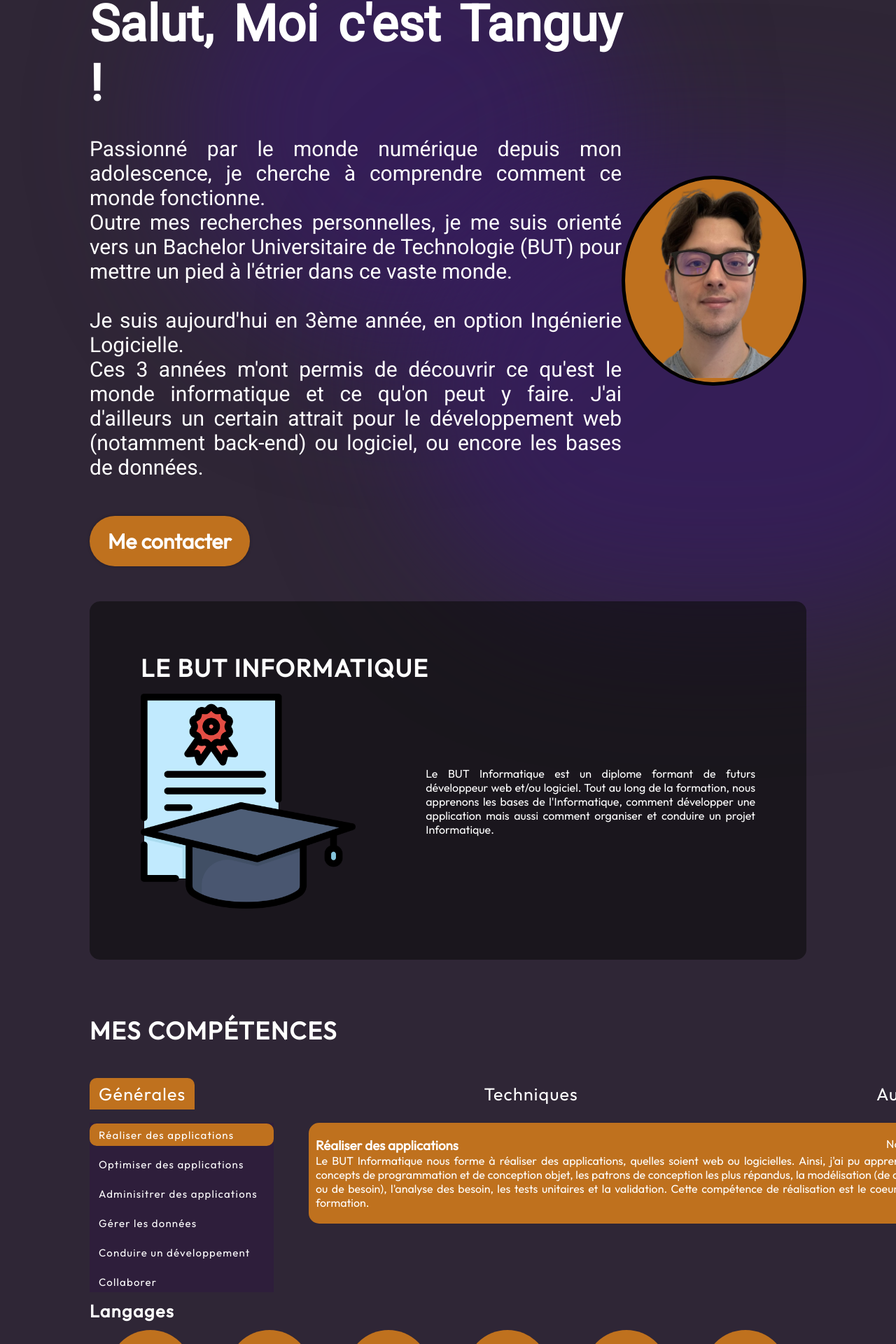
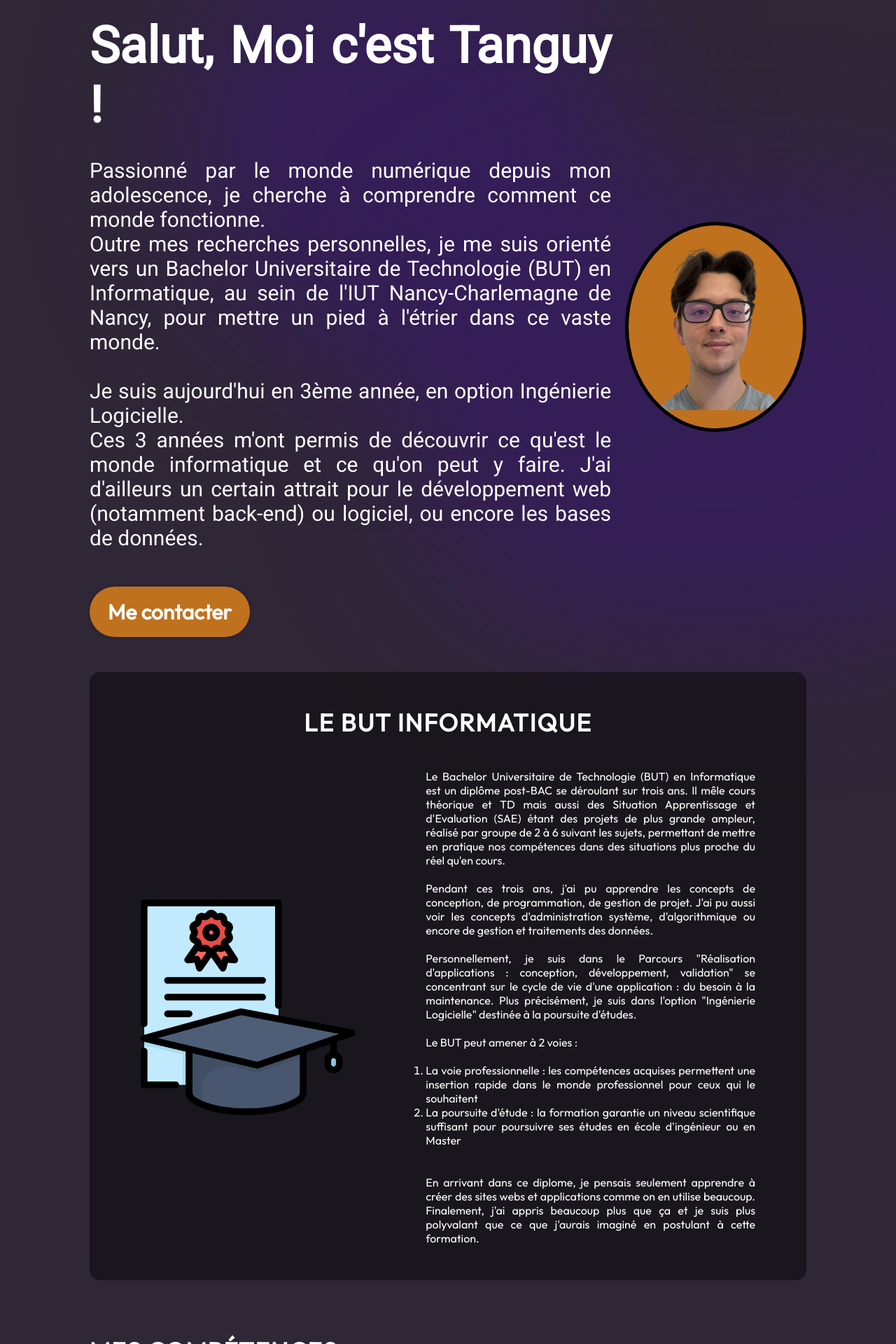
Before and after one commit to TanguyFox/TanguyFox.github.io, a React (Vite) app: page / in a window 1280 px wide. Shown: the part 156-2076 px from the top of the page at 70% size. Built offline with nearby package versions, Linux system fonts and the light colour scheme.

Commit message:
Start update skills

```diff
--- a/package.json
+++ b/package.json
@@ -18,6 +18,7 @@
     "react": "^18.2.0",
     "react-dom": "^18.2.0",
     "react-icons": "^5.0.1",
+    "react-simple-star-rating": "^5.1.7",
     "react-tabs": "^6.0.2"
   },
   "devDependencies": {
--- a/src/components/formation/Formation.jsx
+++ b/src/components/formation/Formation.jsx
@@ -11,10 +11,26 @@ export const Formation = () => {
                 className={styles.formationImg}
             />
             <p className={styles.description}>
-                Le BUT Informatique est un diplome formant de futurs développeur web et/ou logiciel.
-                Tout au long de la formation, nous apprenons les bases de l'Informatique, comment développer une application
-                mais aussi comment organiser et conduire un projet Informatique.
+               Le Bachelor Universitaire de Technologie (BUT) en Informatique est un diplôme post-BAC se déroulant sur trois ans.
+               Il mêle cours théorique et TD mais aussi des Situation Apprentissage et d'Evaluation (SAE) étant des projets de plus
+               grande ampleur, réalisé par groupe de 2 à 6 suivant les sujets, permettant de mettre en pratique nos compétences dans des situations plus
+               proche du réel qu'en cours. <br /><br />Pendant ces trois ans, j'ai pu apprendre les concepts de conception, de programmation, de gestion de projet.
+               J'ai pu aussi voir les concepts d'administration système, d'algorithmique ou encore de gestion et traitements des données. <br /><br />
+               Personnellement, je suis dans le Parcours "Réalisation d'applications : conception, développement, validation" se concentrant sur le cycle de vie d'une application : du besoin à la maintenance.
+               Plus précisément, je suis dans l'option "Ingénierie Logicielle" destinée à la poursuite d'études. <br/><br/>
+
+                Le BUT peut amener à 2 voies :<br /> <br />
+                <ol>
+                    <li>La voie professionnelle : les compétences acquises permettent une insertion rapide dans le monde professionnel pour ceux qui le souhaitent</li>
+                    <li>La poursuite d'étude : la formation garantie un niveau scientifique suffisant pour poursuivre ses études en école d'ingénieur ou en Master</li>
+                </ol><br /><br />
+
+
+
+                En arrivant dans ce diplome, je pensais seulement apprendre à créer des sites webs et applications comme on en utilise beaucoup.
+                Finalement, j'ai appris beaucoup plus que ça et je suis plus polyvalant que ce que j'aurais imaginé en postulant à cette formation.
             </p>
+
         </div>
     </section>
 }
--- a/src/components/formation/Formation.module.css
+++ b/src/components/formation/Formation.module.css
@@ -4,7 +4,7 @@
     position: relative;
     background-color: rgba(12, 12, 12, 0.6);
     border-radius: 15px;
-    padding: 73px;
+    padding: 50px 73px 50px;
     margin-top: 50px;
     margin-left: 10%;
     margin-right: 10%;
@@ -17,7 +17,8 @@
     font-weight: 700;
     letter-spacing: 1.75px;
     text-transform: uppercase;
-    margin-bottom: 15px;
+    margin-bottom: 45px;
+    text-align: center;
 }
 
 .content {
@@ -33,8 +34,8 @@
 .description {
     color : var(--text-color);
     display: flex;
-    flex-direction: row;
-    align-items: center;
+    flex-direction: column;
+    align-items: safe;
     margin-left: 100px;
 }
 
--- a/src/components/hero/Hero.jsx
+++ b/src/components/hero/Hero.jsx
@@ -8,8 +8,9 @@ export const Hero = () => {
             <h1 className={styles.title}>Salut, Moi c'est Tanguy !</h1>
             <p className={styles.presentation}>
                 Passionné par le monde numérique depuis mon adolescence, je cherche à comprendre comment ce monde fonctionne.<br />
-                Outre mes recherches personnelles, je me suis orienté vers un Bachelor Universitaire de Technologie (BUT) pour mettre
-                un pied à l'étrier dans ce vaste monde.<br /> <br /> Je suis aujourd'hui en 3ème année, en option Ingénierie Logicielle. <br />
+                Outre mes recherches personnelles, je me suis orienté vers un Bachelor Universitaire de Technologie (BUT) en Informatique, au sein de
+                l'IUT Nancy-Charlemagne de Nancy, pour mettre un pied à l'étrier dans ce vaste monde.<br /> <br /> Je suis aujourd'hui en 3ème année,
+                en option Ingénierie Logicielle. <br />
                 Ces 3 années m'ont permis de découvrir ce qu'est le monde informatique et ce qu'on peut y faire. J'ai d'ailleurs un certain attrait
                 pour le développement web (notamment back-end) ou logiciel, ou encore les bases de données. <br />
 
--- a/src/components/hero/Hero.module.css
+++ b/src/components/hero/Hero.module.css
@@ -5,7 +5,7 @@
     display: flex;
     align-items: center;
     justify-content: space-between;
-    margin-top: 49px;
+    margin-top: 80px;
     margin-left: 10%;
     margin-right: 10%;
     z-index: 1;
@@ -17,14 +17,14 @@
     align-items: flex-start;
     color: var(--text-color);
     z-index: 1;
+    margin-right: 20px;
 }
 
 .title {
     font-size: 72px;
-    font-weight: 900;
+    font-weight: 700;
     margin-bottom: 33px;
     font-family: var(--font-roboto);
-    background: linear-gradient(90deg, rgba(255,255,255, 1) 70%, rgba(255,255,255,0), 120%);
 }
 
 .presentation {
@@ -59,7 +59,7 @@
 }
 
 .portrait {
-    width: 80%;
+    width: 70%;
     z-index: 1;
 }
 
--- a/src/components/skills/SkillTabs.jsx
+++ b/src/components/skills/SkillTabs.jsx
@@ -1,5 +1,6 @@
 import React from 'react'
 import { Tab, Tabs, TabList, TabPanel } from 'react-tabs';
+import { Rating } from 'react-simple-star-rating';
 import "react-tabs/style/react-tabs.css"
 import styles from "./SkillTabs.module.css"
 
@@ -27,52 +28,81 @@ export const SkillTabs = () => {
             <TabPanel selectedClassName={styles.content}>
                 <div className={styles.header}>
                     <h3>Réaliser des applications</h3>
-                    <div className={styles.starsRanking}>Note : 3/5</div>
+                    <div>
+                         Note :  <Rating readonly iconsCount={5} allowFraction initialValue={4}  fillColor='#2c0b47' size={25}/>
+                    </div>
                 </div>
 
-                <p>Le BUT Informatique nous forme à réaliser des applications, quelles soient web ou logicielles.
+                <p>Le BUT Informatique forme à réaliser des applications, quelles soient web ou logicielles.
                     Ainsi, j'ai pu apprendre les concepts de programmation et de conception objet, les patrons de conception les plus répandus,
-                    la modélisation (de données ou de besoin), l'analyse des besoin, les tests unitaires et la validation.
-                    Cette compétence de réalisation est le coeur de ma formation.
+                    la modélisation (de données ou de besoin), l'analyse des besoins, les tests unitaires et la validation.
+                    Cette compétence de réalisation est le coeur de ma formation et je pense y avoir des compétences solides.
                 </p>
             </TabPanel>
 
             <TabPanel selectedClassName={styles.content}>
+                <div className={styles.header}>
                     <h3>Optimiser des applications</h3>
-                <p>Depuis le deuxième semestre ma deuxième année, j'apprends comment optimiser une application.
+                    <div>
+                         Note :  <Rating readonly iconsCount={5} allowFraction initialValue={3}  fillColor='#2c0b47' size={25}/>
+                    </div>
+
+                </div>
+                <p>Depuis le deuxième semestre de ma deuxième année, j'apprends comment optimiser une application.
                     Cela passe par l'utilisation d'algorithme itératifs et récursifs, de structures de données classique,
                     du calcul de coût et de complexité d'un algorithme et la connaissance d'outils mathématiques.
                 </p>
             </TabPanel>
 
             <TabPanel selectedClassName={styles.content}>
+                <div className={styles.header}>
                 <h3>Administrer des applications</h3>
-                <p>Le BUT Informatique nous forme à réaliser et accompagner une application tout au long de son cycle de vie.
-                    Ainsi, j'ai pu acquérir des compétences en Administration d'application, telles que l'adminsitration système classique ou
+                <div>
+                         Note :  <Rating readonly iconsCount={5} allowFraction initialValue={2.5}  fillColor='#2c0b47' size={25}/>
+                    </div>
+                </div>
+                <p>Le BUT Informatique apporte les compétences pour réaliser et accompagner une application tout au long de son cycle de vie.
+                    Ainsi, j'ai pu acquérir des compétences en administration d'application, telles que l'administration système classique, ou
                     encore les protocoles et services réseaux
                 </p>
             </TabPanel>
 
             <TabPanel selectedClassName={styles.content}>
+                <div className={styles.header}>
                     <h3>Gérer des données</h3>
-                <p>Une application étant étroitement liée aux données, ma formation m'a permis d'acquerir des compétences dans leur gestion.
-                    Ainsi, je sais modélisé des données, réalisés des requêtes SQL et PL/SQL, ou encore gérer les transactions.
+                    <div>
+                         Note :  <Rating readonly iconsCount={5} allowFraction initialValue={3.28}  fillColor='#2c0b47' size={25}/>
+                    </div>
+                </div>
+                <p>Une application étant étroitement liée aux données, ma formation m'a permis d'acquérir des compétences dans leur gestion.
+                    Ainsi, je suis en capacité de modéliser des données, réaliser des requêtes SQL et PL/SQL, ou encore gérer les transactions.
                 </p>
             </TabPanel>
 
             <TabPanel selectedClassName={styles.content}>
+            <div className={styles.header}>
                 <h3>Conduire un développement</h3>
+                <div>
+                         Note :  <Rating readonly iconsCount={5} allowFraction initialValue={3.66}  fillColor='#2c0b47' size={25}/>
+                    </div>
+                    </div>
                 <p>
-                    Réaliser une application demande une certaine organisation. Ainsi, le BUT m'a initié aux méthodes agiles.
-                    Au cours de divers projets, j'ai dû (généralement avec mon équipe), étudier les besoin clients, et développer les
-                    applications sous forme d'itérations pour que le client soit régulièrement au courant de l'avancée du projet.
+                    Réaliser une application demande une certaine organisation. Dans ce but, le BUT m'a initié aux méthodes agiles.
+                    Au cours de divers projets, j'ai dû (généralement en équipe), étudier les besoins client et développer les
+                    applications sous forme d'itérations, pour que le client soit régulièrement notifié de l'avancée du projet.
                 </p>
             </TabPanel>
 
             <TabPanel selectedClassName={styles.content}>
+                <div className={styles.header}>
                     <h3>Collaborer</h3>
-                <p>Réaliser une application, c'est également collaborer à la fois avec son équipe mais aussi son client.
-                    Pour cela, j'ai pu acquérir des solides compétences en communicatione en français et en anglais, ainsi que les bonnes
+                    <div>
+                         Note :  <Rating readonly iconsCount={5} allowFraction initialValue={4}  fillColor='#2c0b47' size={25}/>
+                    </div>
+                </div>
+
+                <p> La collaboration, que ce soit avec son équipe ou le client, est essentielle lors de la réalisation d'une application.
+                    Pour cela, j'ai pu acquérir des solides compétences en communication, tant en français qu'en anglais, ainsi que les bonnes
                     pratiques de partages de code et de documents, notamment via Git, au cours des nombreux projets en équipe effectués.
                 </p>
             </TabPanel>
@@ -83,15 +113,20 @@ export const SkillTabs = () => {
         <TabPanel>
             <Tabs className={styles.subContainer}>
             <TabList className={styles.subtabList}>
-                <Tab className={styles.subtab} selectedClassName={styles.selected}>Programmation</Tab>
-                <Tab className={styles.subtab} selectedClassName={styles.selected}>Développement</Tab>
-                <Tab className={styles.subtab} selectedClassName={styles.selected}>Bases de données</Tab>
-                <Tab className={styles.subtab} selectedClassName={styles.selected}>Système et réseau</Tab>
-                <Tab className={styles.subtab} selectedClassName={styles.selected}>Administration et déploiement</Tab>
+                <Tab className={styles.subtab} selectedClassName={styles.selectedSubtab}>Programmation</Tab>
+                <Tab className={styles.subtab} selectedClassName={styles.selectedSubtab}>Développement</Tab>
+                <Tab className={styles.subtab} selectedClassName={styles.selectedSubtab}>Bases de données</Tab>
+                <Tab className={styles.subtab} selectedClassName={styles.selectedSubtab}>Système et réseau</Tab>
+                <Tab className={styles.subtab} selectedClassName={styles.selectedSubtab}>Administration et déploiement</Tab>
             </TabList>
 
             <TabPanel selectedClassName={styles.content}>
+                <div className={styles.header}>
                     <h3>Programmation</h3>
+                    <div>
+                         Note globale :  <Rating readonly iconsCount={5} allowFraction initialValue={4}  fillColor='#2c0b47' size={25}/>
+                    </div>
+                </div>
                 <p>
                     Quelle soit fonctionnelle ou orientée objet, la programmation est au coeur de ma formation.
                     J'aime particulièrement les bonnes pratiques que j'ai pu apprendre telles que les principes SOLID ou encore
@@ -102,15 +137,30 @@ export const SkillTabs = () => {
             </TabPanel>
 
             <TabPanel selectedClassName={styles.content}>
+            <div className={styles.header}>
                     <h3>Développement</h3>
+                    <div>
+                         Note globale :  <Rating readonly iconsCount={5} allowFraction initialValue={3.75}  fillColor='#2c0b47' size={25}/>
+                    </div>
+                </div>
+                <div className={styles.subTitle}>
                     <h4>Web</h4>
+                    <div>
+                         <Rating readonly iconsCount={5} allowFraction initialValue={3.75}  fillColor='#2c0b47' size={25}/>
+                    </div>
+                </div>
                 <div>
                     Le développement web occupe une part importante dans ma formation. J'ai pu y apprendre les rudiments du HTML et CSS, puis
                     y intégrer des scripts JavaScript (fonctions, objets, classes, DOM/évènements, et programmation asynchrone). J'ai ensuite appris
                     la programmation en PHP, notamment pour les cookies / sessions et le sécurité. Je pense avoir de bonne capacités dans ce domaine,
                     notamment la partie back-end. J'ai des compétences assez faible en style (CSS) mais j'ai pour objectif d'approfondir plus cet aspect.
                 </div>
+                <div className={styles.subTitle}>
                     <h4>Mobile</h4>
+                    <div>
+                        <Rating readonly iconsCount={5} allowFraction initialValue={2.66}  fillColor='#2c0b47' size={25}/>
+                    </div>
+                </div>
                 <p>
                     Le développement mobile n'en est qu'à ses débuts dans ma formation. Jusqu'à présent, j'ai pu découvrir le framework Flutter couplé au
                     langage Dart à travers un projet de ToDo List. Pendant cette dernière année, nous avons pu approfondir ce domaine en utilisant l'outil TensorFlow dans
@@ -118,7 +168,12 @@ export const SkillTabs = () => {
                     je pense être aux prémisces de ce que l'on peut faire en développement mobile
                 </p>
 
+                <div className={styles.subTitle}>
                     <h4>Gestion de projet</h4>
+                    <div>
+                        <Rating readonly iconsCount={5} allowFraction initialValue={3.5}  fillColor='#2c0b47' size={25}/>
+                    </div>
+                </div>
                 <p>
                     De manière plus générale, j'ai pu apprendre les méthodes d'analyse et de conception objet en UML. Lors de nombreux projets, j'ai été mis
                     dans un contexte de développement agiles avec un système d'itérations : réaliser des tâches dans une période donnée au terme desquelles nous pouvions
@@ -128,7 +183,12 @@ export const SkillTabs = () => {
             </TabPanel>
 
             <TabPanel selectedClassName={styles.content}>
+            <div className={styles.header}>
                     <h3>Base de données</h3>
+                    <div>
+                         Note :  <Rating readonly iconsCount={5} allowFraction initialValue={3.5}  fillColor='#2c0b47' size={25}/>
+                    </div>
+                </div>
                 <p>
                     La conception d'une base de données est une compétence utile lorsqu'il s'agit de développer une application ou un programme.
                     Personnellement, je suis en capacité de faire une modélisation UML d'une base de données et d'en établir des relations.
@@ -141,7 +201,12 @@ export const SkillTabs = () => {
             </TabPanel>
 
             <TabPanel selectedClassName={styles.content}>
+            <div className={styles.header}>
                     <h3>Système et réseau</h3>
+                    <div>
+                         Note :  <Rating readonly iconsCount={5} allowFraction initialValue={2}  fillColor='#2c0b47' size={25}/>
+                    </div>
+                </div>
                 <p>
                     Mes compétences en système et réseau sont assez limitées. Le BUT m'a appris les protocoles et services réseaux intranet/internet tels que le TCP/IP, le DNS, HTTP, ou les sockets.
                     J'ai également appris la programmation Shell et système en C sous environnement Unix, ainsi que la gestion des processus et threads d'un programme.
@@ -154,7 +219,12 @@ export const SkillTabs = () => {
             </TabPanel>
 
             <TabPanel selectedClassName={styles.content}>
+            <div className={styles.header}>
                     <h3>Administration et déploiement</h3>
+                    <div>
+                         Note :  <Rating readonly iconsCount={5} allowFraction initialValue={2.66}  fillColor='#2c0b47' size={25}/>
+                    </div>
+                </div>
                 <p>
                     Ces domaines ont été abordés lors de la dernière année du BUT. J'ai pu être initié à la virtualisation de services,
                     mais surtout à l'utilisation de Docker, au déploiement cloud et au Continuous Integration (CI) et Continuous Development (CD).
@@ -164,15 +234,8 @@ export const SkillTabs = () => {
                     Ces domaines étant arrivées tardivement, j'estime n'avoir acquis que les bases et avoir une grande marge de progression.
                 </p>
             </TabPanel>
-
-
             </Tabs>
         </TabPanel>
-
-
-
-
-
     </Tabs>
   )
 }
--- a/src/components/skills/SkillTabs.module.css
+++ b/src/components/skills/SkillTabs.module.css
@@ -1,7 +1,10 @@
 @import "../../vars.css";
 
 .container {
-    margin-top: 20px;
+    background-color: rgba(12, 12, 12, 0.3);
+    border-radius: 15px;
+    padding: 30px 30px;
+    margin-top: 50px;
     /*height: 300px;
      display: flex;
     flex-direction: column;
@@ -34,7 +37,7 @@
     display: block;
     width: 90%;
     background-color: var(--primary-color);
-    padding: 20px 10px;
+    padding: 10px 10px;
     border-radius: 15px;
    /*  height: 100%;
     overflow-y: auto; */
@@ -44,7 +47,7 @@
     display: flex;
     flex-direction: row;
     justify-content: space-between;
-    align-items: flex-start;
+    align-items: center;
     margin-top: 20px;
     gap: 50px;
 }
@@ -54,7 +57,7 @@
     display: flex;
     flex-direction: column;
     justify-content: space-evenly;
-    background-color: rgba(44, 11, 71, 0.3);
+    text-align: left;
     width: 320px;
     gap: 10px;
 }
@@ -71,6 +74,7 @@
     position: relative;
     list-style: none;
     padding: 6px 12px;
+    width: max-content;
 }
 
 .selected {
@@ -88,10 +92,29 @@
     display: flex;
     flex-direction: row;
     justify-content: space-between;
+    margin-top: 8px;
+    margin-bottom: 15px;
  }
 
- h4 {
-    padding: 15px 0 15px 0;
+ .header h3 {
+    font-weight: bolder;
+ }
+
+ .subTitle {
+    display: flex;
+    flex-direction: row;
+    justify-content: flex-start;
+    margin-top: 30px;
+    margin-bottom: 10px;
+    gap: 20px;
+ }
+
+ .subTitle h4 {
+    font-weight: bold;
+ }
+
+ .rating {
+    color: var(--color-dark);
  }
 
  @media screen and (max-width : 830px) {
--- a/src/components/skills/Skills.module.css
+++ b/src/components/skills/Skills.module.css
@@ -20,6 +20,8 @@
     font-size: 25px;
     font-weight: 600;
     letter-spacing: 1.5px;
+    margin-top: 50px;
+    margin-left: 30px;
 }
 
 .content {
@@ -36,6 +38,7 @@
     flex-wrap: wrap;
     align-items: center;
     justify-content: center;
+    margin-top: 20px;
     gap: 50px;
 }
 
--- a/src/vars.css
+++ b/src/vars.css
@@ -3,7 +3,7 @@
     --text-color : white;
     --primary-color : #bf711e;
     --secondary-color : #99541f;
-    --color-dark : rgb(44, 11, 71);
+    --color-dark : #2c0b47;
     --bg-color : #2f2636;
 
     /* Font */
```
Also changed, not shown: 1 other file (tests, documents, lock files or other folders). Lines whose indentation alone changed are shown as unchanged.
